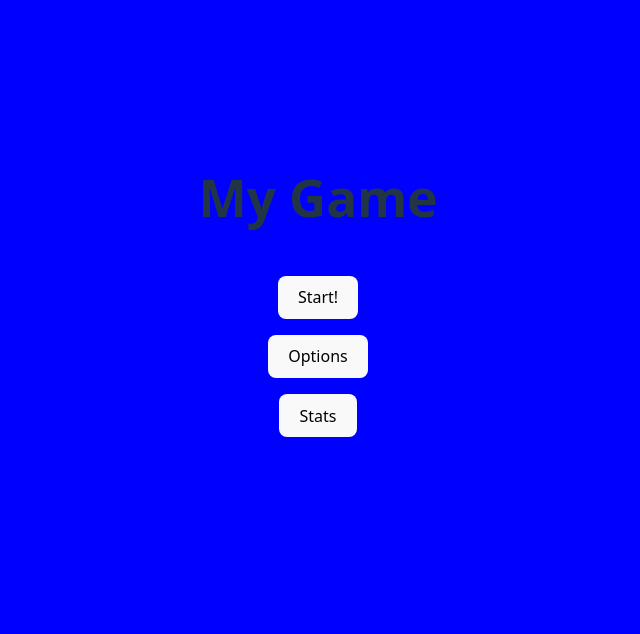
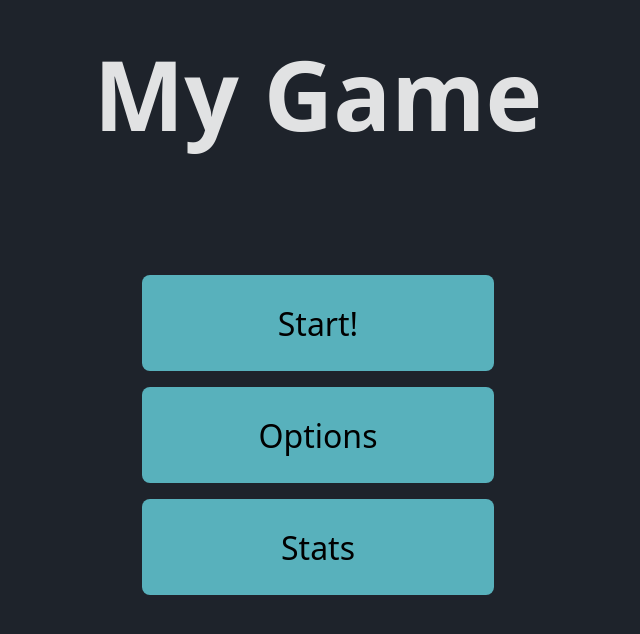
Before and after one commit to DaedraDante/MyGame, a React (Vite) app in the folder MyGame/: page / in a window 1280 px wide. Shown: the part 114-748 px from the top of the page, without its empty margins (322-962 px from the left). Built offline with nearby package versions, Linux system fonts and the light colour scheme.

Commit message:
Update 3, menu screen base and default color scheme
I've added the basic ideea of how the menu screen should look and found the default color scheme

```diff
--- a/MyGame/src/MenuScreen.jsx
+++ b/MyGame/src/MenuScreen.jsx
@@ -5,12 +5,12 @@ function MenuScreen({showGameScreen,menuScreen,
   return(
     <>
       <div className="menu-screen">
-        <h1>My Game</h1>
-        <button onClick={() => {
-            showGameScreen();
-        }}>Start!</button>
-        <button>Options</button>
-        <button>Stats</button>
+        <h1 className="game-title">My Game</h1>
+        <div className="menu-buttons">
+          <button onClick={() => {showGameScreen()}}>Start!</button>
+          <button>Options</button>
+          <button>Stats</button>
+        </div>
       </div>
     </>
   )
--- a/MyGame/src/index.css
+++ b/MyGame/src/index.css
@@ -11,6 +11,11 @@
   text-rendering: optimizeLegibility;
   -webkit-font-smoothing: antialiased;
   -moz-osx-font-smoothing: grayscale;
+  --bg-color-1:#1e232b;
+  --text-color-1:#060b0b;
+  --primary-color:#58b1bc;
+  --secondary-color:#91d2db;
+  --accent-color:#65c9d6;
 }
 
 a {
@@ -42,32 +47,50 @@ button {
   font-size: 1em;
   font-weight: 500;
   font-family: inherit;
-  background-color: #1a1a1a;
+  background-color: var(--primary-color);
   cursor: pointer;
-  transition: border-color 0.25s;
+  transition: all 0.3s ease;
 }
 button:hover {
-  border-color: #646cff;
-}
-button:focus,
-button:focus-visible {
-  outline: 4px auto -webkit-focus-ring-color;
+  background-color: var(--accent-color);
 }
 
-@media (prefers-color-scheme: light) {
-  :root {
-    color: #213547;
-    background-color: #ffffff;
-  }
-  a:hover {
-    color: #747bff;
-  }
-  button {
-    background-color: #f9f9f9;
-  }
+
+.menu-screen {
+  background-color: var(--bg-color-1);
+  height: 100vh;
+  width: 100vw;
+  display: flex;
+  flex-direction: column;
+  justify-content: center;
+  align-items: center;
+  text-align: center;
+  gap: 4rem;
+}
+.game-title {
+  font-size: 6rem;
+}
+.menu-buttons {
+  display: flex;
+  flex-direction: column;
+  gap: 1rem;
+}
+.menu-buttons button {
+  background-color: var(--primary-color);
+  width: 22rem;
+  height: 6rem;
+  font-size: 2rem;
+  justify-content: center;
+  text-align: center;
+  align-items: center;
+}
+.menu-buttons button:hover {
+  background: var(--accent-color);
 }
 
-.menu-screen {
+
+.game-screen {
+  background-color: var(--bg-color-1);
   height: 100vh;
   width: 100vw;
   display: flex;
@@ -76,9 +99,11 @@ button:focus-visible {
   align-items: center;
   text-align: center;
   gap: 1rem;
-  background: blue;
 }
-.game-screen {
+
+
+.shop-screen {
+  background-color: var(--bg-color-1);
   height: 100vh;
   width: 100vw;
   display: flex;
@@ -87,16 +112,4 @@ button:focus-visible {
   align-items: center;
   text-align: center;
   gap: 1rem;
-  background: red;
 }
-.shop-screen {
-  height: 100vh;
-  width: 100vw;
-  display: flex;
-  flex-direction: column;
-  justify-content: center;
-  align-items: center;
-  text-align: center;
-  gap: 1rem;
-  background: rgb(44, 211, 44)
-}
```
